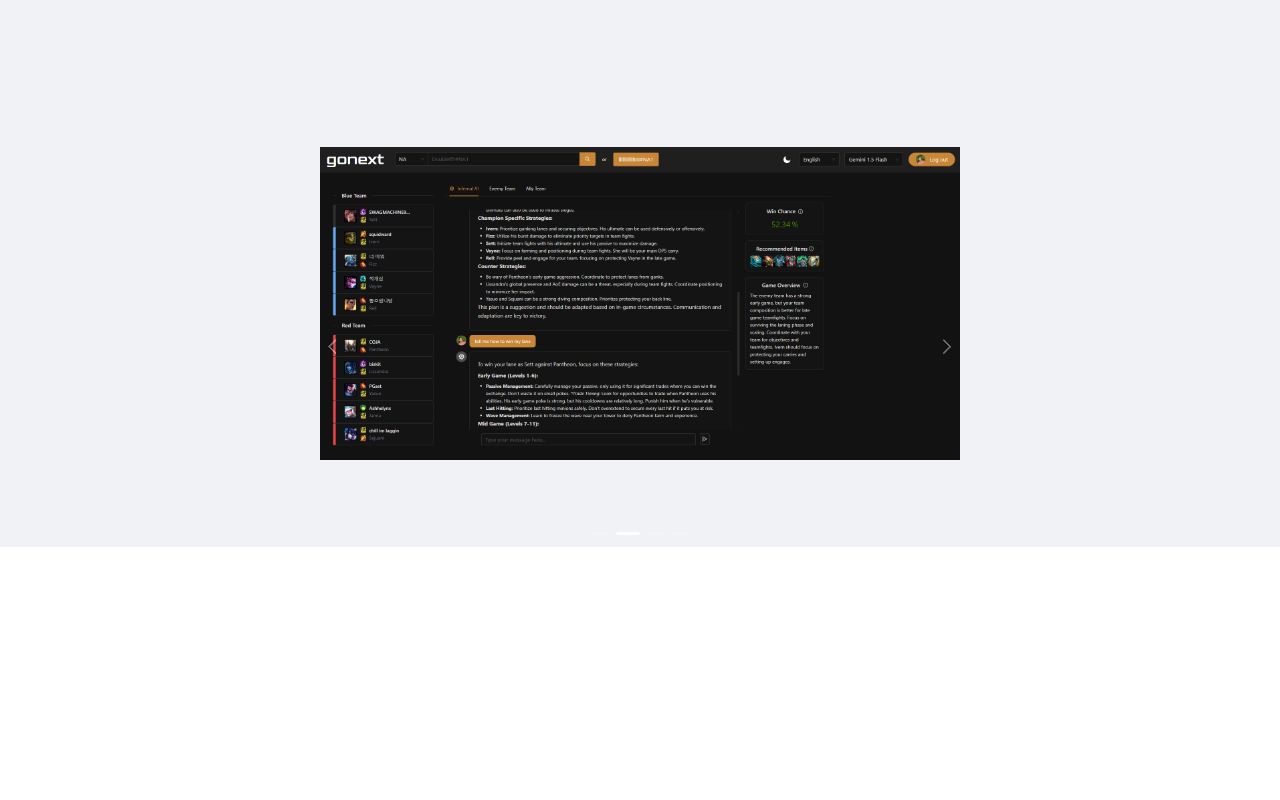
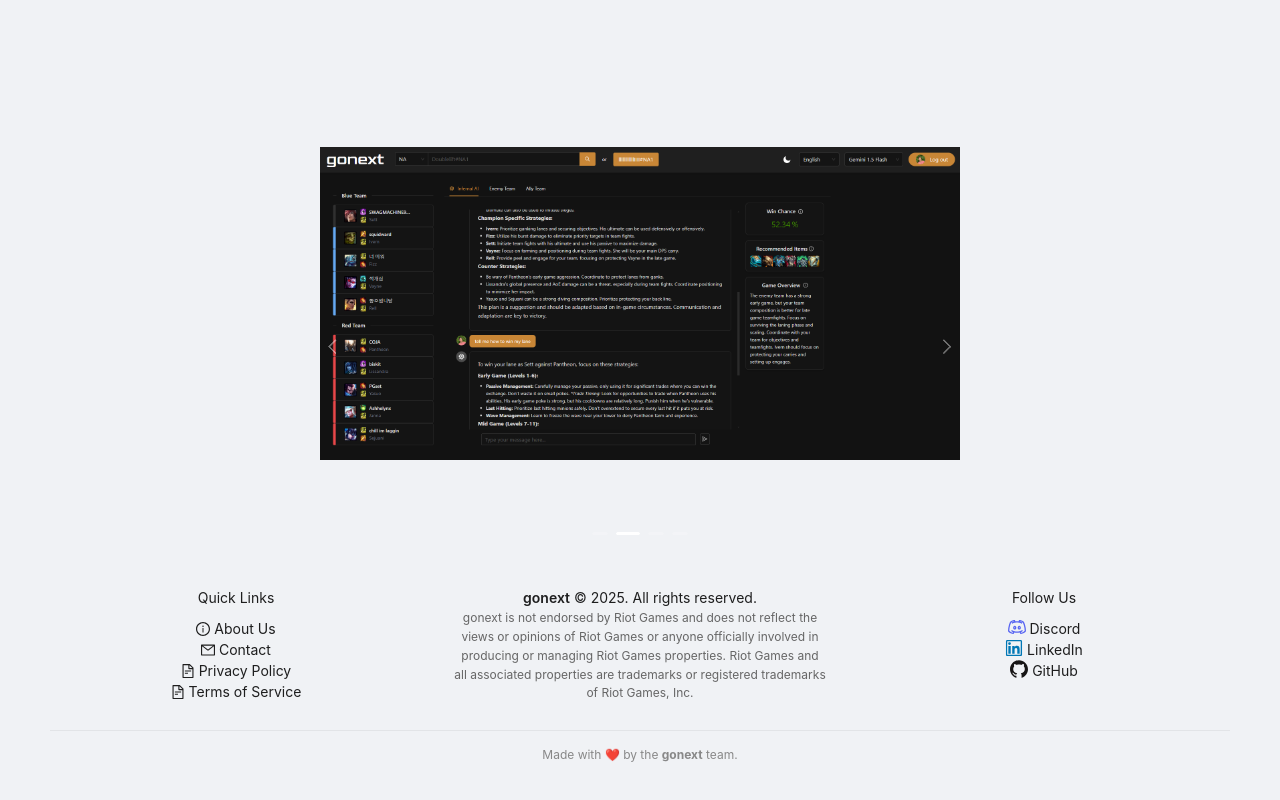
Before and after one commit to kostadindev/GONEXT, a React (Create React App) app in the folder frontend/: page / in a window 1280 px wide. Shown: the part 314-1114 px from the top of the page. Before the commit the page ends 861 px from the top, so only its background shows below. Built offline with nearby package versions, Linux system fonts and the light colour scheme; no server answers; a web font is replaced by a local one.

Commit message:
create footer

```diff
--- a/frontend/src/features/layout/footer/footer.tsx
+++ b/frontend/src/features/layout/footer/footer.tsx
@@ -1,14 +1,105 @@
-import { Layout } from "antd";
+import { Layout, Row, Col, Divider, Typography } from "antd";
+import {
+  TwitterOutlined,
+  LinkedinOutlined,
+  DiscordOutlined,
+  GithubOutlined,
+  MailOutlined,
+  FileTextOutlined,
+  InfoCircleOutlined,
+} from "@ant-design/icons";
 
 export const Footer = () => {
   return (
     <Layout.Footer
       style={{
         textAlign: "center",
-        padding: "10px 50px",
+        padding: "40px 50px",
+        backgroundColor: "transparent",
       }}
     >
-      GoNext ©{new Date().getFullYear()}
+      <Row justify="center" gutter={[32, 16]}>
+        {/* Quick Links */}
+        <Col xs={24} sm={12} md={8}>
+          <h3 style={{ marginBottom: 10 }}>Quick Links</h3>
+          <p>
+            <a href="/about-us">
+              <InfoCircleOutlined /> About Us
+            </a>
+          </p>
+          <p>
+            <a href="/about-us">
+              <MailOutlined /> Contact
+            </a>
+          </p>
+          <p>
+            <a href="/privacy">
+              <FileTextOutlined /> Privacy Policy
+            </a>
+          </p>
+          <p>
+            <a href="/terms">
+              <FileTextOutlined /> Terms of Service
+            </a>
+          </p>
+        </Col>
+
+        {/* Company Info */}
+        <Col xs={24} sm={12} md={8} style={{ textAlign: "center" }}>
+          <Typography.Text strong>gonext</Typography.Text> ©{" "}
+          {new Date().getFullYear()}. All rights reserved.
+          <Typography.Paragraph style={{ fontSize: "12px", color: "#666" }}>
+            gonext is not endorsed by Riot Games and does not reflect the views
+            or opinions of Riot Games or anyone officially involved in producing
+            or managing Riot Games properties. Riot Games and all associated
+            properties are trademarks or registered trademarks of Riot Games,
+            Inc.
+          </Typography.Paragraph>
+        </Col>
+
+        {/* Social Media Links */}
+        <Col xs={24} sm={12} md={8}>
+          <h3 style={{ marginBottom: 10 }}>Follow Us</h3>
+          <p>
+            <a
+              href="https://discord.gg/yourinvite"
+              target="_blank"
+              rel="noreferrer"
+            >
+              <DiscordOutlined style={{ fontSize: "18px", color: "#5865F2" }} />{" "}
+              Discord
+            </a>
+          </p>
+          <p>
+            <a
+              href="https://www.linkedin.com/company/yourcompany"
+              target="_blank"
+              rel="noreferrer"
+            >
+              <LinkedinOutlined
+                style={{ fontSize: "18px", color: "#0077B5" }}
+              />{" "}
+              LinkedIn
+            </a>
+          </p>
+          <p>
+            <a
+              href="https://github.com/yourgithub"
+              target="_blank"
+              rel="noreferrer"
+            >
+              <GithubOutlined style={{ fontSize: "18px", color: "#171515" }} />{" "}
+              GitHub
+            </a>
+          </p>
+        </Col>
+      </Row>
+
+      <Divider style={{ margin: "15px 0" }} />
+
+      <p style={{ fontSize: "12px", color: "#888" }}>
+        Made with ❤️ by the <b>gonext</b> team.
+      </p>
     </Layout.Footer>
   );
 };
--- a/frontend/src/features/layout/layout.tsx
+++ b/frontend/src/features/layout/layout.tsx
@@ -2,6 +2,7 @@ import { Layout } from "antd";
 import { Sidebar } from "./sidebar/sidebar";
 import { Header } from "./header/header";
 import { Body } from "./body/body";
+import { Footer } from "./footer/footer";
 
 function AppLayout() {
   return (
@@ -10,7 +11,7 @@ function AppLayout() {
       <Layout>
         <Header />
         <Body />
-        {/* <Footer /> */}
+        <Footer />
       </Layout>
     </Layout>
   );
```
